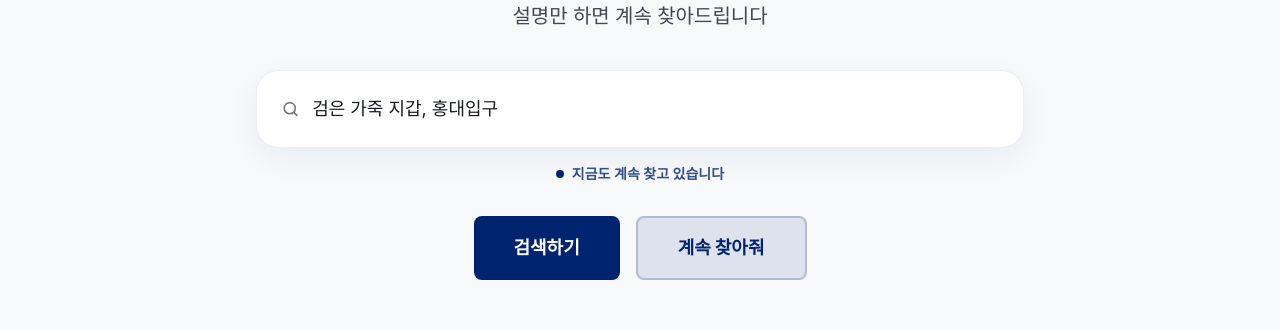
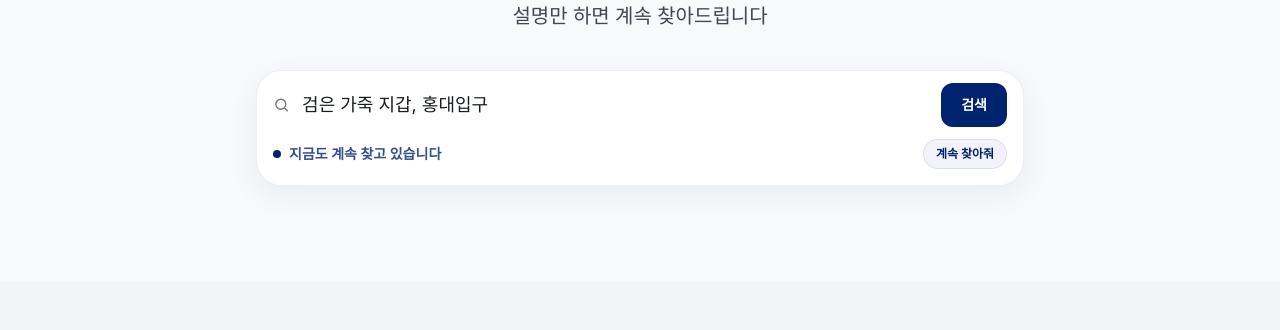
Before and after one commit to TEAM-KKL/lost-item-front, a Next.js app: page / in a window 1280 px wide. Shown: the part 243-573 px from the top of the page. Built offline with nearby package versions, Linux system fonts and the light colour scheme.

Commit message:
refactor: 검색창 확장형 대화 구조로 전환
- 분리된 하단 패널 대신 검색 카드 자체가 확장되며 대화가 진행되도록 변경

- 검색 입력, 상태 문구, 추적 액션, 보완 질문 UI를 하나의 컨테이너 안으로 재배치

```diff
--- a/components/home/search-box.tsx
+++ b/components/home/search-box.tsx
@@ -187,51 +187,59 @@ export function SearchBox({ defaultQuery }: SearchBoxProps) {
 
   return (
     <div className="mx-auto w-full max-w-3xl">
-      <form onSubmit={handleSubmitSearch}>
       <div
-          className={`rounded-[1.4rem] border border-outline-variant/30 bg-surface-container-lowest p-2 shadow-[0_10px_30px_rgba(0,35,111,0.06)] transition-all duration-500 ${
+        className={`overflow-hidden rounded-[1.6rem] border border-outline-variant/30 transition-all duration-500 ease-out ${
           isChatOpen
-              ? "shadow-[0_22px_60px_rgba(0,35,111,0.1)] ring-2 ring-primary/10"
-              : "focus-within:ring-2 focus-within:ring-primary/20"
+            ? "bg-[linear-gradient(180deg,rgba(220,225,255,0.52)_0%,rgba(255,255,255,0.98)_18%,rgba(255,255,255,1)_100%)] shadow-[0_28px_80px_rgba(0,35,111,0.16)] ring-2 ring-primary/10"
+            : "bg-surface-container-lowest shadow-[0_10px_30px_rgba(0,35,111,0.06)]"
         }`}
       >
+        <form onSubmit={handleSubmitSearch}>
           <div className="flex items-center gap-3 px-4">
-            <SearchIcon className="h-5 w-5 text-outline" />
+            <SearchIcon
+              className={`h-5 w-5 transition-colors duration-300 ${
+                isChatOpen ? "text-primary" : "text-outline"
+              }`}
+            />
             <input
               type="text"
               name="q"
               value={query}
               onChange={(event) => setQuery(event.target.value)}
               placeholder="예: 검은 가죽 지갑, 홍대입구"
-              className="w-full bg-transparent py-4 text-lg text-on-surface outline-none placeholder:text-outline-variant"
+              className="w-full bg-transparent py-5 text-lg text-on-surface outline-none placeholder:text-outline-variant"
             />
+            <button
+              type="submit"
+              disabled={isPending}
+              className="shrink-0 rounded-xl bg-primary px-5 py-3 text-sm font-extrabold text-on-primary transition-transform active:scale-95 disabled:cursor-wait disabled:opacity-70"
+            >
+              {isPending ? "검색 중..." : isChatOpen ? "확인" : "검색"}
+            </button>
           </div>
-        </div>
+        </form>
 
-        <div className="mt-4 flex items-center justify-center gap-2 text-sm font-semibold text-primary/80">
+        <div className="flex items-center justify-between gap-3 px-4 pb-4 text-sm font-semibold text-primary/80">
+          <div className="flex items-center gap-2">
             <span className="relative flex h-2 w-2">
               <span className="absolute inline-flex h-full w-full animate-ping rounded-full bg-primary opacity-75" />
               <span className="relative inline-flex h-2 w-2 rounded-full bg-primary" />
             </span>
-          지금도 계속 찾고 있습니다
+            {isChatOpen
+              ? "몇 가지만 더 확인하고 바로 결과로 넘길게요"
+              : "지금도 계속 찾고 있습니다"}
           </div>
-
-        <div className="mt-8 flex flex-col justify-center gap-4 md:flex-row">
-          <button
-            type="submit"
-            disabled={isPending}
-            className="rounded-lg bg-primary px-10 py-4 text-lg font-extrabold text-on-primary transition-transform active:scale-95 disabled:cursor-wait disabled:opacity-70"
-          >
-            {isPending ? "검색 중..." : "검색하기"}
-          </button>
           <Link
             href={trackHref}
-            className="rounded-lg border-2 border-primary/20 bg-primary/10 px-10 py-4 text-lg font-extrabold text-primary transition-colors transition-transform hover:bg-primary/15 active:scale-95"
+            className={`rounded-full border px-3 py-1.5 text-xs font-bold transition-all ${
+              isChatOpen
+                ? "border-primary/10 bg-white/80 text-primary hover:bg-white"
+                : "border-primary/10 bg-primary/5 text-primary hover:bg-primary/10"
+            }`}
           >
             계속 찾아줘
           </Link>
         </div>
-      </form>
 
         <SearchChatPanel
           isOpen={isChatOpen}
@@ -250,5 +258,6 @@ export function SearchBox({ defaultQuery }: SearchBoxProps) {
           }}
         />
       </div>
+    </div>
   );
 }
--- a/components/home/search-chat-panel.tsx
+++ b/components/home/search-chat-panel.tsx
@@ -40,14 +40,11 @@ export function SearchChatPanel({
   return (
     <div
       className={`overflow-hidden transition-all duration-500 ease-out ${
-        isOpen
-          ? "mt-6 max-h-[52rem] opacity-100"
-          : "pointer-events-none max-h-0 opacity-0"
+        isOpen ? "max-h-[44rem] opacity-100" : "pointer-events-none max-h-0 opacity-0"
       }`}
       aria-hidden={!isOpen}
     >
-      <div className="rounded-[1.5rem] border border-primary/10 bg-[linear-gradient(180deg,rgba(220,225,255,0.45)_0%,rgba(255,255,255,0.98)_14%,rgba(255,255,255,1)_100%)] p-3 shadow-[0_24px_60px_rgba(0,35,111,0.12)] ring-1 ring-white/70">
-        <div className="rounded-[1.2rem] border border-white/80 bg-surface-container-lowest p-4 md:p-5">
+      <div className="border-t border-primary/10 px-4 pb-4 pt-4 md:px-5 md:pb-5">
         <div className="flex items-start justify-between gap-4">
           <div className="flex items-start gap-3">
             <div className="flex h-11 w-11 shrink-0 items-center justify-center rounded-2xl bg-primary text-on-primary shadow-[0_16px_24px_rgba(0,35,111,0.18)]">
@@ -66,14 +63,14 @@ export function SearchChatPanel({
           <button
             type="button"
             onClick={onClose}
-              className="inline-flex items-center gap-1 rounded-full bg-surface-container-low px-3 py-1.5 text-sm font-semibold text-on-surface-variant transition-colors hover:bg-surface-container-high"
+            className="inline-flex items-center gap-1 rounded-full bg-white/80 px-3 py-1.5 text-sm font-semibold text-on-surface-variant transition-colors hover:bg-white"
           >
             접기
             <ChevronDownIcon className="h-4 w-4" />
           </button>
         </div>
 
-          <div className="no-scrollbar mt-5 flex max-h-[28rem] flex-col gap-3 overflow-y-auto pr-1">
+        <div className="no-scrollbar mt-5 flex max-h-[20rem] flex-col gap-3 overflow-y-auto pr-1">
           {messages.map((message, index) => {
             const isAssistant = message.role === "assistant";
 
@@ -88,7 +85,7 @@ export function SearchChatPanel({
                 <div
                   className={`max-w-[88%] rounded-[1.25rem] px-4 py-3 text-left shadow-[0_10px_24px_rgba(25,28,30,0.06)] ${
                     isAssistant
-                        ? "rounded-bl-sm bg-surface-container-low text-on-surface"
+                      ? "rounded-bl-sm bg-white/90 text-on-surface"
                       : "rounded-br-sm bg-primary text-on-primary"
                   }`}
                 >
@@ -106,7 +103,7 @@ export function SearchChatPanel({
           })}
         </div>
 
-          <div className="mt-5 rounded-[1.25rem] border border-primary/10 bg-primary-fixed/20 p-4">
+        <div className="mt-5 rounded-[1.25rem] border border-primary/10 bg-primary-fixed/30 p-4 backdrop-blur-sm">
           {currentPrompt ? (
             <>
               <div className="text-left">
@@ -196,6 +193,5 @@ export function SearchChatPanel({
         </div>
       </div>
     </div>
-    </div>
   );
 }
```
Lines whose indentation alone changed are shown as unchanged.
